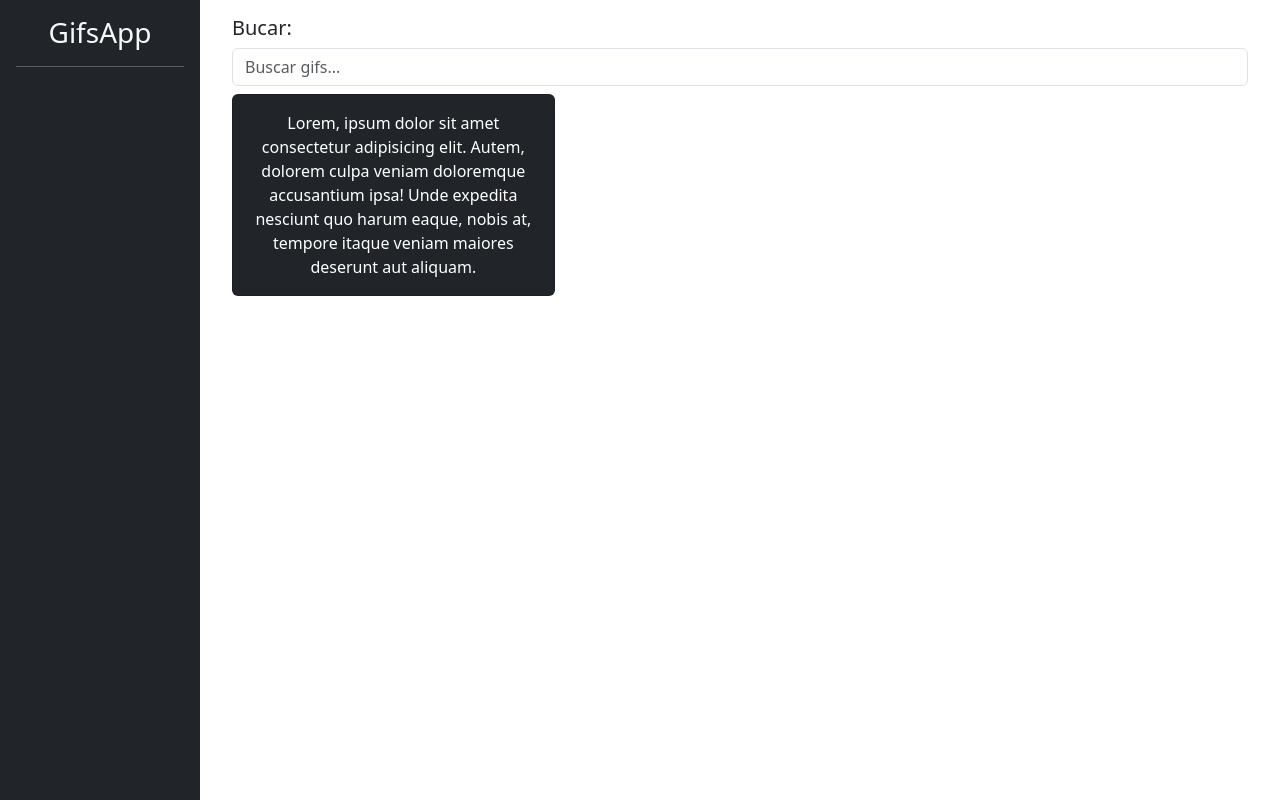
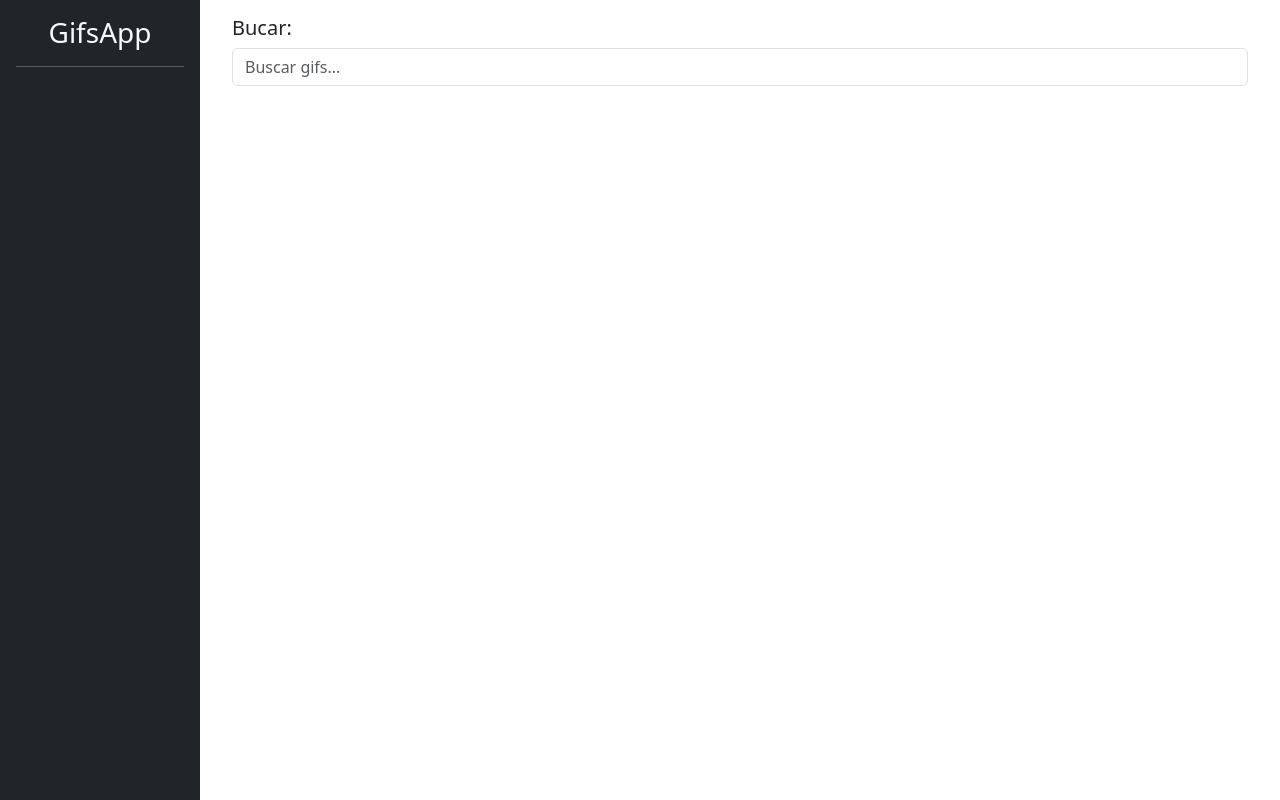
Before and after one commit to juancho001/BuscadorWeb-Angular, an Angular app: page / in a window 1280 px wide. Built offline with nearby package versions, Linux system fonts and the light colour scheme.

Commit message:
Mostrar la información de los Gifs en Pantalla

```diff
--- a/src/app/gifs/components/card-list/card-list.component.html
+++ b/src/app/gifs/components/card-list/card-list.component.html
@@ -1,10 +1,10 @@
 <div class="row">
-  <div class="col-md-3 col-sm-6 col-lg-4">
+  <div *ngFor="let gif of gifs" class="col-md-3 col-sm-6 col-lg-4">
     <div class="card mb-2 text-center bg-dark">
       <!-- TODO: Crear la Imagen -->
        <div class="card-body text-white">
         <p class="card-text">
-          Lorem, ipsum dolor sit amet consectetur adipisicing elit. Autem, dolorem culpa veniam doloremque accusantium ipsa! Unde expedita nesciunt quo harum eaque, nobis at, tempore itaque veniam maiores deserunt aut aliquam.
+          {{gif.title}}
         </p>
        </div>
     </div>
--- a/src/app/gifs/components/card-list/card-list.component.ts
+++ b/src/app/gifs/components/card-list/card-list.component.ts
@@ -1,4 +1,6 @@
-import { Component } from '@angular/core';
+import { Gif } from '../../services/Interfaces/gifs.interfaces';
+import { GifsService } from './../../services/gifs.service';
+import { Component, Input } from '@angular/core';
 
 @Component({
   selector: 'gifs-card-list',
@@ -8,4 +10,7 @@
 })
 export class CardListComponent {
 
+@Input()
+public gifs:Gif[] = [];
+
 }
--- a/src/app/gifs/pages/home/home-page.component.html
+++ b/src/app/gifs/pages/home/home-page.component.html
@@ -5,6 +5,6 @@
   </div>
   <div class="col-12 pt-2">
     <!-- Listado de Imagenes Gifs -->
-    <gifs-card-list></gifs-card-list>
+    <gifs-card-list [gifs] = 'gifs'></gifs-card-list>
   </div>
 </div>
--- a/src/app/gifs/pages/home/home-page.component.ts
+++ b/src/app/gifs/pages/home/home-page.component.ts
@@ -1,4 +1,6 @@
 import { Component } from '@angular/core';
+import { GifsService } from '../../services/gifs.service';
+import { Gif } from '../../services/Interfaces/gifs.interfaces';
 
 @Component({
   selector: 'gifs-home-page',
@@ -8,4 +10,9 @@
 })
 export class HomePageComponent {
 
+  constructor( private GifsService:GifsService){}
+
+  get gifs():Gif[]{
+    return this.GifsService.gifsLis;
+  }
 }
--- a/src/app/gifs/services/gifs.service.ts
+++ b/src/app/gifs/services/gifs.service.ts
@@ -49,7 +49,7 @@
       console.log(resp);
 
       this.gifsLis = resp.data;
-      console.log( {Gif: this.gifsLis});
+      // console.log( {Gif: this.gifsLis});
     })
 
 
```
Also changed, not shown: 1 other file (tests, documents, lock files or other folders).
